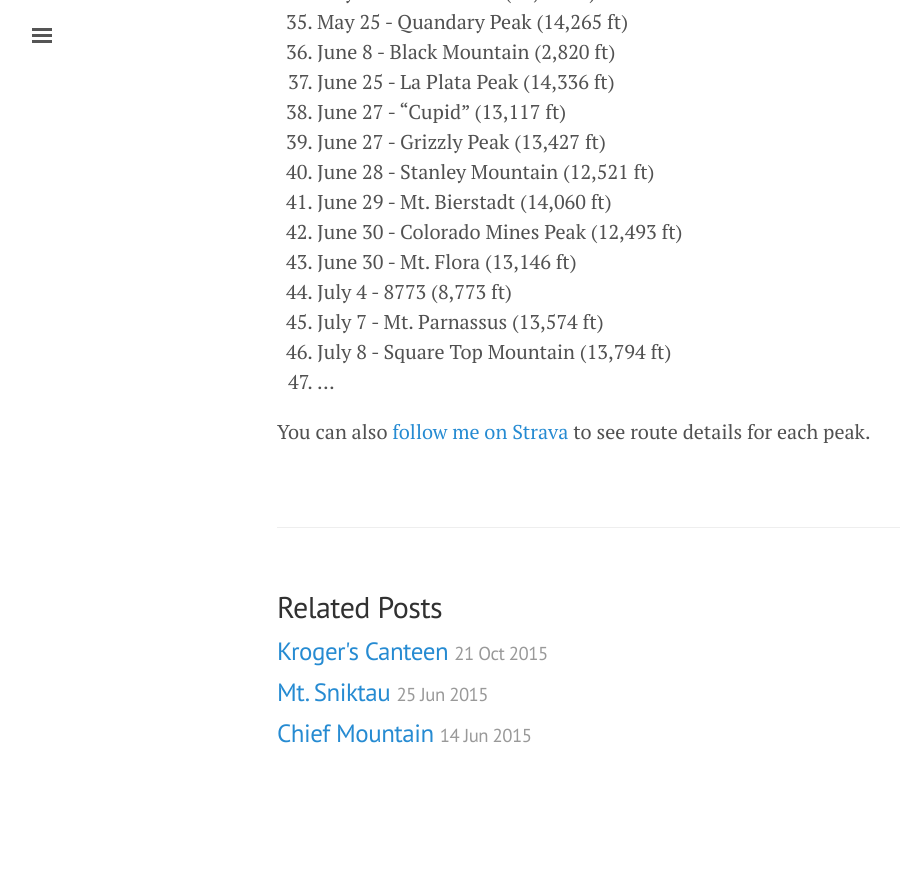
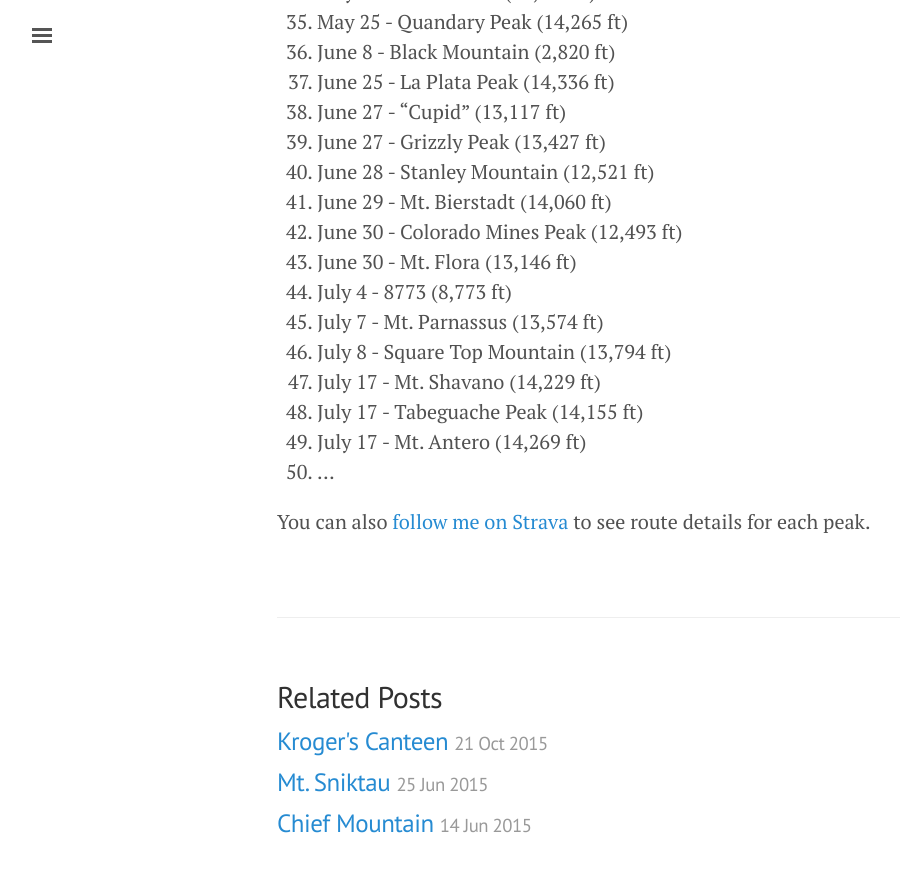
Before and after one commit to jhnnyk/jhnnyk.github.io, a Jekyll site: the page built from _posts/2016-01-26-100-mountains-in-2016.md, in a window 1280 px wide and 900 px high, scrolled down 1525 px. Shown: the top 872 px of the window, without its empty margins (3-903 px from the left). Built offline with Jekyll 4.4.1, drawn with Linux system fonts in a browser that asks for light colours; before the commit the page ends 2335 px from its top, so only the background shows below that.

Commit message:
Shavano, Tab & Antero

```diff
--- a/_posts/2016-01-26-100-mountains-in-2016.md
+++ b/_posts/2016-01-26-100-mountains-in-2016.md
@@ -53,6 +53,9 @@ It's inspired me to stretch myself. So among a few other goals for 2016, I'm str
 44. July 4 - 8773 (8,773 ft)
 45. July 7 - Mt. Parnassus (13,574 ft)
 46. July 8 - Square Top Mountain (13,794 ft)
-47. ...
+47. July 17 - Mt. Shavano (14,229 ft)
+48. July 17 - Tabeguache Peak (14,155 ft)
+49. July 17 - Mt. Antero (14,269 ft)
+50. ...
 
 You can also [follow me on Strava](https://www.strava.com/athletes/149867) to see route details for each peak.
```
